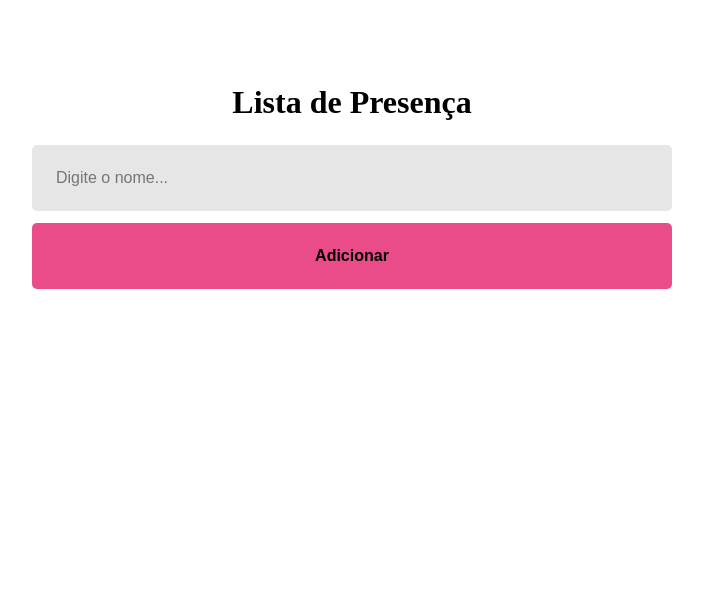
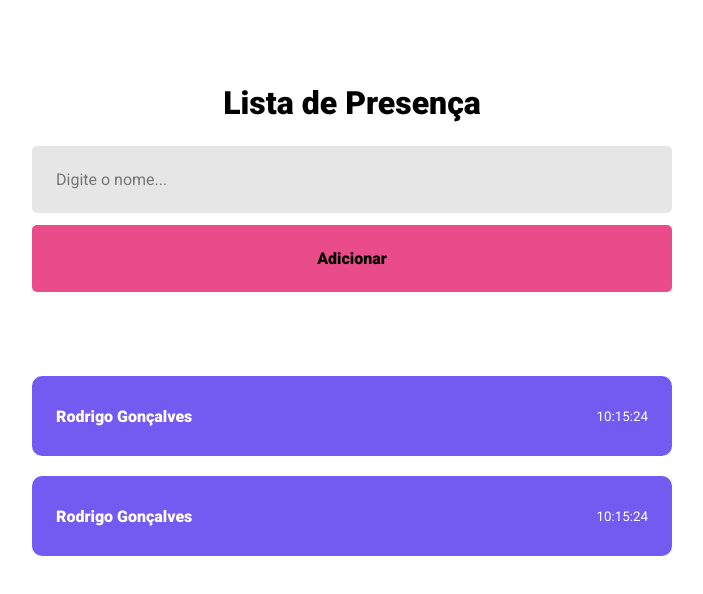
Before and after one commit to MariaCeleski/Reactapp-_fundamentos, a React (Vite) app: page / in a window 1280 px wide. Shown: the top 594 px of the page, without its empty margins (288-991 px from the left). Built offline with nearby package versions, Linux system fonts and the light colour scheme.

Commit message:
componentes

```diff
--- a/index.html
+++ b/index.html
@@ -3,6 +3,12 @@
   <head>
     <meta charset="UTF-8" />
     <meta name="viewport" content="width=device-width, initial-scale=1.0" />
+    <link rel="preconnect" href="https://fonts.googleapis.com" />
+    <link rel="preconnect" href="https://fonts.gstatic.com" crossorigin />
+    <link
+      href="https://fonts.googleapis.com/css2?family=Cookie&family=Dancing+Script&family=Handlee&family=Open+Sans:ital,wght@0,300;0,400;0,500;0,600;0,700;0,800;1,300;1,400;1,500;1,600;1,700&family=Roboto:ital,wght@0,100;0,300;0,400;0,500;0,900;1,100;1,300;1,400;1,500;1,700;1,900&display=swap"
+      rel="stylesheet"
+    />
     <title>App de lista de presença</title>
   </head>
   <body>
--- /dev/null
+++ b/src/components/Card/index.jsx
@@ -0,0 +1,10 @@
+import './styles.css';
+
+export function Card(){
+    return(
+        <div className="Card">
+            <strong>Rodrigo Gonçalves</strong>
+            <small> 10:15:24</small>
+        </div>
+    )
+}
--- /dev/null
+++ b/src/components/Card/styles.css
@@ -0,0 +1,19 @@
+.Card{
+    height: 80px;
+    width: 50%;
+
+    background: #735bf2;
+    color: #fff;
+
+    border-radius: 10px;
+    border-color: #271969;
+    margin-bottom: 20px;
+
+    display: flex;
+    align-items: center;
+    justify-content: space-between;
+    padding: 24px;
+}
+.card strong{
+    font-size: 18px;
+}
--- a/src/pages/Home/index.jsx
+++ b/src/pages/Home/index.jsx
@@ -1,4 +1,5 @@
 import './style.css'
+import { Card } from '../../components/Card'
 
 export function Home() {
 
@@ -7,6 +8,12 @@
     <h1>Lista de Presença</h1>
     <input type="text" placeholder="Digite o nome..." />
     <button type="button">Adicionar</button>
+
+    <Card name="Rodrigo" time="10:55:25" />
+    <Card />
+
+
+
     </div>
   )
 }
--- a/src/styles/global.css
+++ b/src/styles/global.css
@@ -3,3 +3,8 @@
     padding: 0;
     box-sizing: border-box;
 }
+Body, input, button{
+    font-size: 16px;
+    font-family: 'Roboto', sans-serif;
+    -webkit-font-smoothing: antialiased;
+}
```
